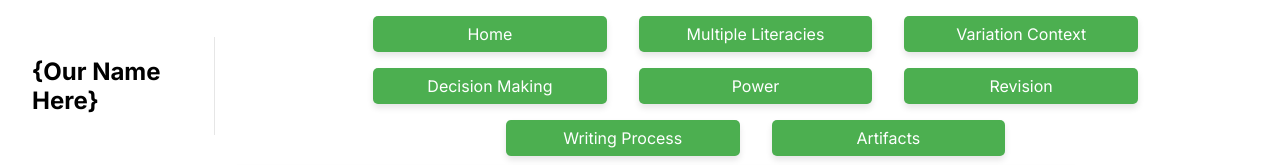
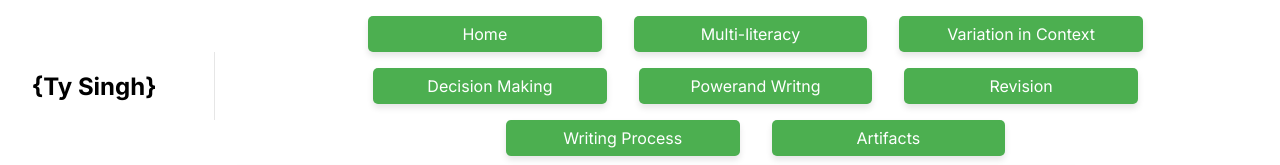
Before and after one commit to UCF-GroupProj/ENCProfolio, a Next.js app: page / in a window 1280 px wide. Shown: the top 165 px of the page. Built offline with nearby package versions, Linux system fonts and the light colour scheme.

Commit message:
update toolbar text

```diff
--- a/src/app/Component/topbar.tsx
+++ b/src/app/Component/topbar.tsx
@@ -8,14 +8,14 @@ export default class NavBar extends React.Component {
     render() {
         return (<div className={style.topbar}>
             <div>
-                <h2>{"{Our Name Here}"}</h2>
+                <h2>{"{Ty Singh}"}</h2>
             </div>
             <div className={style.navContainer}>
                 <Link className={style.navbtn} href="/">Home</Link>
-                <Link className={style.navbtn} href="/literacy">Multiple Literacies</Link>
-                <Link className={style.navbtn} href="/context">Variation Context</Link>
+                <Link className={style.navbtn} href="/literacy">Multi-literacy</Link>
+                <Link className={style.navbtn} href="/context">Variation in Context</Link>
                 <Link className={style.navbtn} href="/decision">Decision Making</Link>
-                <Link className={style.navbtn} href="/power">Power</Link>
+                <Link className={style.navbtn} href="/power">Powerand Writng</Link>
                 <Link className={style.navbtn} href="/revision">Revision</Link>
                 <Link className={style.navbtn} href="/writing">Writing Process</Link>
                 <Link className={style.navbtn} href="/artifacts">Artifacts</Link>
```
